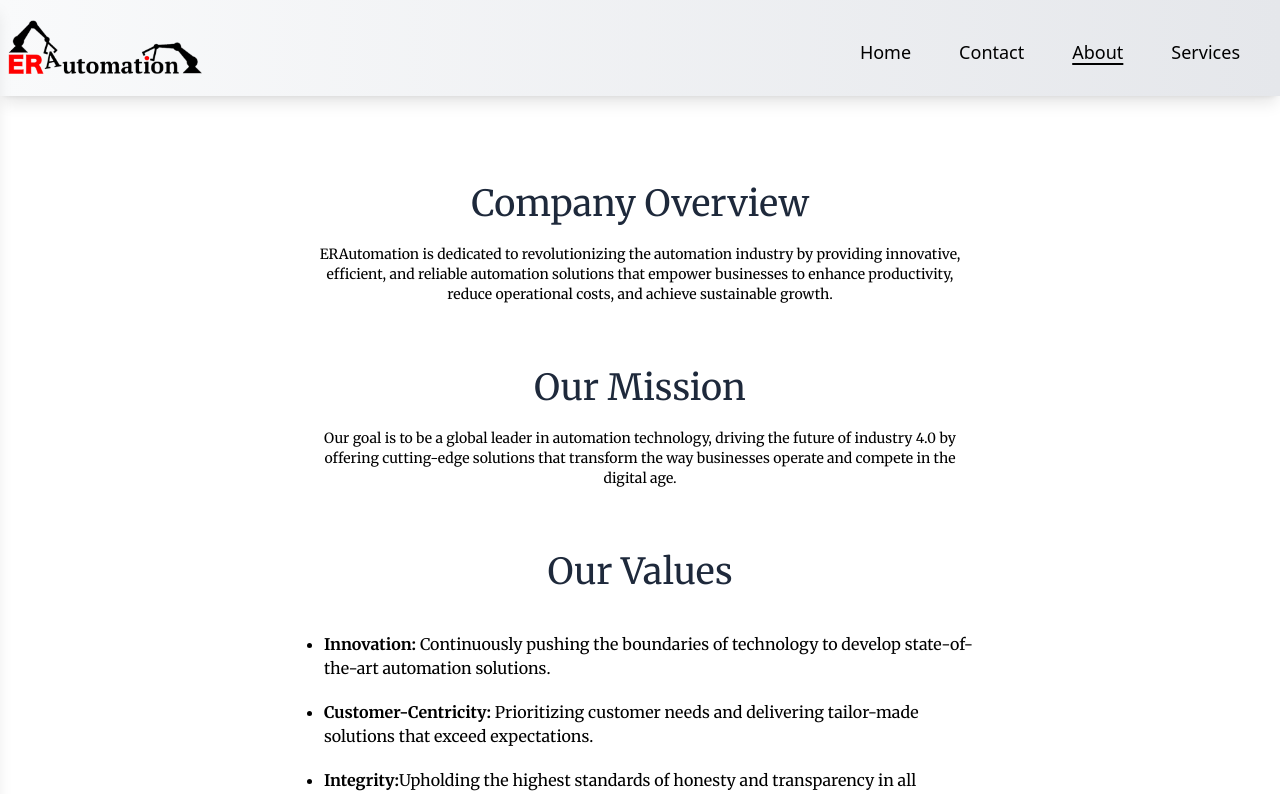
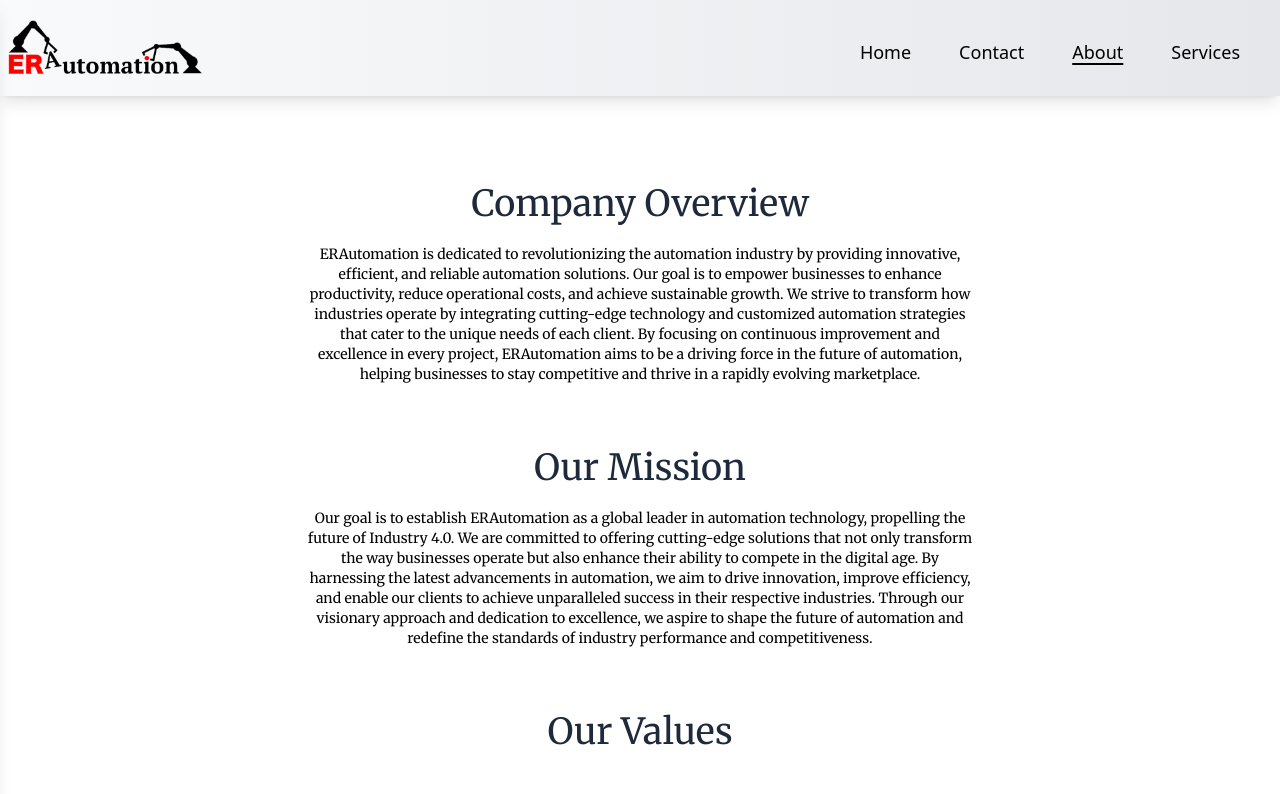
Before and after one commit to GavinA2212/ERA_web, a React (Vite) app: page /About in a window 1280 px wide. Shown: the top 794 px of the page. Built offline with nearby package versions, Linux system fonts and the light colour scheme.

Commit message:
make about messages longer

```diff
--- a/src/pages/About.tsx
+++ b/src/pages/About.tsx
@@ -36,9 +36,16 @@ export default function About() {
               <h2 className="mt-5 text-center font-Merriweather text-sm">
                 ERAutomation is dedicated to revolutionizing the automation
                 industry by providing innovative, efficient, and reliable
-                automation solutions that empower businesses to enhance
-                productivity, reduce operational costs, and achieve
-                sustainable growth.
+                automation solutions. Our goal is to empower businesses to
+                enhance productivity, reduce operational costs, and achieve
+                sustainable growth. We strive to transform how industries
+                operate by integrating cutting-edge technology and
+                customized automation strategies that cater to the unique
+                needs of each client. By focusing on continuous improvement
+                and excellence in every project, ERAutomation aims to be a
+                driving force in the future of automation, helping
+                businesses to stay competitive and thrive in a rapidly
+                evolving marketplace.
               </h2>
             </div>
             <div
@@ -48,10 +55,18 @@ export default function About() {
                 Our Mission
               </h1>
               <h2 className="mt-5 text-center font-Merriweather text-sm">
-                Our goal is to be a global leader in automation technology,
-                driving the future of industry 4.0 by offering cutting-edge
-                solutions that transform the way businesses operate and
-                compete in the digital age.
+                Our goal is to establish ERAutomation as a global leader in
+                automation technology, propelling the future of Industry
+                4.0. We are committed to offering cutting-edge solutions
+                that not only transform the way businesses operate but also
+                enhance their ability to compete in the digital age. By
+                harnessing the latest advancements in automation, we aim to
+                drive innovation, improve efficiency, and enable our
+                clients to achieve unparalleled success in their respective
+                industries. Through our visionary approach and dedication
+                to excellence, we aspire to shape the future of automation
+                and redefine the standards of industry performance and
+                competitiveness.
               </h2>
             </div>
             <div
```
